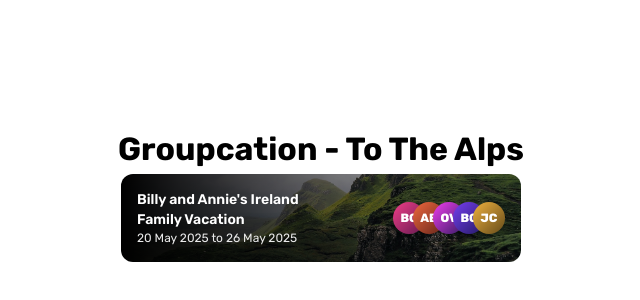
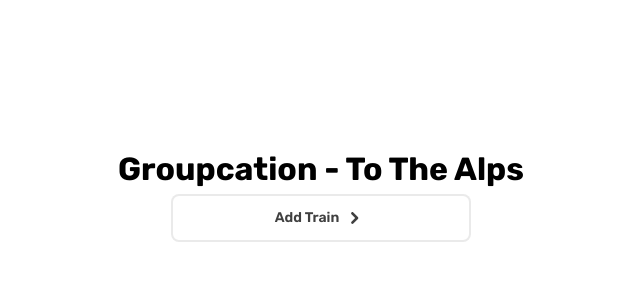
Before and after one commit to gcoogan1/Groupcation_Demo, a React (Vite) app: page / in a window 1280 px wide. Shown: the part 204-504 px from the top of the page, without its empty margins (319-959 px from the left). Built offline with nearby package versions, Linux system fonts and the light colour scheme.

Commit message:
Create button component

```diff
--- a/src/App.tsx
+++ b/src/App.tsx
@@ -1,39 +1,13 @@
 // IMPORTANT IMPORT ADD-ON FOR SVGS -> .svg?react
 
-import LinkedTrip from "./components/LinkedTrip/LinkedTrip";
-import { avatarTheme } from "./styles/theme";
-import BackgroundImg from "./assets/background.jpeg";
+import Button from "./components/Button/Button";
+import ChevRight from "./assets/Chevron_Right.svg?react"
+import { theme } from "./styles/theme";
+
+
 
 const App = () => {
-	type AvatarThemeKeys = keyof typeof avatarTheme;
 
-	type Traveler = {
-		initials: string;
-		color: AvatarThemeKeys;
-	};
-
-	const travelers: Traveler[] = [
-		{
-			initials: "bc",
-			color: "red",
-		},
-		{
-			initials: "ab",
-			color: "orange",
-		},
-		{
-			initials: "ov",
-			color: "pink",
-		},
-		{
-			initials: "bc",
-			color: "purple",
-		},
-		{
-			initials: "jc",
-			color: "gold",
-		},
-	];
 
 	return (
 		<div
@@ -49,13 +23,15 @@ const App = () => {
 		>
 			<h1>Groupcation - To The Alps</h1>
 
-			<div style={{ width: "400px" }}>
-				<LinkedTrip
-					tripName={"Billy and Annie's Ireland Family Vacation"}
-					duration={"20 May 2025 to 26 May 2025"}
-					travelers={travelers}
-					backgroundImg={BackgroundImg}
-				/>
+			<div style={{ width: "300px" }}>
+				<Button
+					rightIcon={<ChevRight color={theme.secondary} />}
+					color={"outlined"}
+					onClick={() => console.log("Add Train")}
+					ariaLabel={"Add Train"}
+					>
+						Add Train
+					</Button>
 			</div>
 		</div>
 	);
--- /dev/null
+++ b/src/components/Button/Button.styles.ts
@@ -0,0 +1,38 @@
+import styled from "styled-components";
+import { theme } from "../../styles/theme";
+
+const ButtonVariants = {
+	primary: "linear-gradient(101.36deg, #E40078 0%, #B60060 100%)",
+	secondary: theme.line,
+	tertiary: theme.surface,
+	outlined: theme.base,
+};
+
+interface ButtonContainerProps {
+	color: keyof typeof ButtonVariants;
+	showBorder: boolean;
+}
+
+interface ButtonTextProps {
+	primary: boolean;
+}
+
+export const ButtonContainer = styled.div<ButtonContainerProps>`
+  background: ${({ color }) => ButtonVariants[color]};
+  box-shadow: ${({ showBorder }) =>
+		showBorder ? `inset 0 0 0 2px ${theme.line}` : "none"};
+  border-radius: 8px;
+  padding: ${({ color }) =>
+		color === "primary" || color === "secondary" ? "16px" : "12px"};
+  display: flex;
+  justify-content: center;
+  align-items: center;
+  gap: 4px;
+`;
+
+export const ButtonText = styled.p<ButtonTextProps>`
+	font-size: 14px;
+	font-weight: 600;
+	line-height: 20px;
+	color: ${({ primary }) => (primary ? theme.base : theme.secondary)};
+`;
--- /dev/null
+++ b/src/components/Button/Button.tsx
@@ -0,0 +1,38 @@
+import { ButtonContainer, ButtonText } from './Button.styles';
+
+interface ButtonProps {
+  color: 'primary' | 'secondary' | 'tertiary' | 'outlined';
+  children: React.ReactNode;
+  ariaLabel: string;
+  onClick: () => void;
+  leftIcon?: React.ReactNode;
+  rightIcon?: React.ReactNode;
+}
+
+const Button: React.FC<ButtonProps> = ({
+  color,
+  children,
+  ariaLabel,
+  onClick,
+  leftIcon,
+  rightIcon,
+}) => {
+
+  const isOutlined = color === 'outlined';
+  const isPrimary = color === 'primary'
+
+  return (
+    <ButtonContainer
+      color={color}
+      aria-label={ariaLabel}
+      onClick={onClick}
+      showBorder={isOutlined}
+    >
+      {leftIcon && leftIcon}
+      <ButtonText primary={isPrimary}>{children}</ButtonText>
+      {rightIcon && rightIcon}
+    </ButtonContainer>
+  );
+};
+
+export default Button;
```
